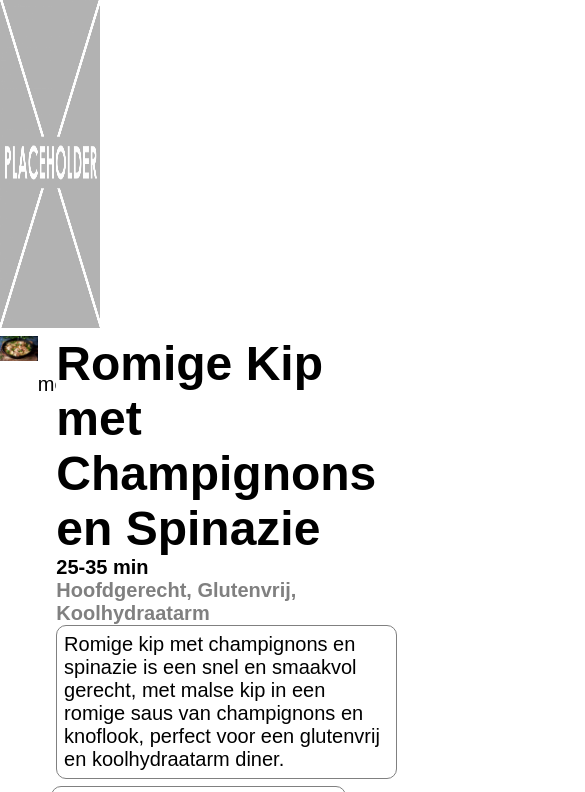
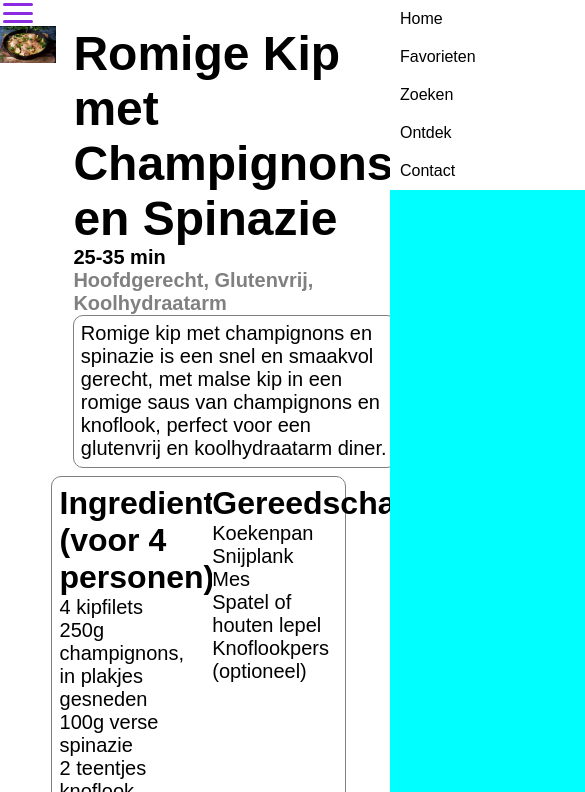
Before and after one commit to Tristan2002/Assignment-4.8Grid, a plain HTML site: page index.html in a window 390 px wide. Shown: the top 792 px of the page, 585 px wide, since content can reach past the window. Drawn offline with Linux system fonts and the light colour scheme.

Commit message:
css mobile nav

```diff
--- a/css/stylesheet.css
+++ b/css/stylesheet.css
@@ -23,34 +23,87 @@ body {
     'mainTag mainTag'
     'footerTag footerTag';
 }
+/* MENU TOGGLE */
+#menu-toggle {
+    display: none;
+}
+.hamburger {
+    position: relative;
+    display: inline-block;
+    width: 30px;
+    height: 20px;
+    cursor: pointer;
+    margin: 3px;
+}
+.hamburger span {
+    position: absolute;
+    left: 0;
+    right: 0;
+    height: 3px;
+    background-color: blueviolet;
+    border-radius: 3px;
+}
+.hamburger span:nth-child(1) {
+    top: 0;
+}
+.hamburger span:nth-child(2) {
+    top: 9px;
+}
+.hamburger span:nth-child(3) {
+    bottom: 0;
+}
+#menu-toggle:checked ~ .menu {
+    right: 0;
+}
 
 /* MAINMENU */
-#mainmenu {
+.menu {
+    position: absolute;
+    top: 0;
+    right: -300px;
+    width: 300px;
+    height: 100%;
+    background-color: aqua;
+    color: black;
+}
+.menu ul {
+    list-style-type: none;
+    padding: 0;
+    margin: 0;
+}
+.menu ul li {
+    padding: 10px;
+}
+.menu ul li a {
+    color: black;
+    text-decoration: none;
+}
+/* .menu {
     grid-area: navTag;
     margin: 0 0 2% 0;
 }
-#mainmenu > a {
+.menu > a {
     width: 20%;
     height: 100%;
     float: left;
 }
-#mainmenu > a > img {
+.menu > a > img {
     display: block;
     margin: auto;
     height: 100%;
 }
-#mainmenu > ul {
+.menu > ul {
     line-height: 7em;
     float: right;
     text-align: center;
     margin-right: 20px;
 }
-#mainmenu > ul > li {
+.menu > ul > li {
     display: inline;
     font-size: 20px;
     margin: 10px;
 }
-#mainmenu > ul > li > a {
+.menu > ul > li > a {
     text-decoration: none;
 }
 .nav {
@@ -67,7 +120,7 @@ body {
 }
 #contact:hover {
     color: lightgrey;
-}
+} */
 
 /* RECEPT ASIDE */
 #recipe_aside {
--- a/index.html
+++ b/index.html
@@ -12,10 +12,16 @@
     <title>Recept</title>
 </head>
 <body id="grid-container">
-    <nav id="mainmenu">
-        <a href="#">
+    <input type="checkbox" id="menu-toggle">
+    <label for="menu-toggle" class="hamburger">
+        <span></span>
+        <span></span>
+        <span></span>
+    </label>
+    <nav class="menu">
+        <!-- <a href="#">
             <img class="logo" src="img/x.png" alt="" title="" />
-        </a>
+        </a> -->
         <ul>
             <li><a href="#" class="nav">Home</a></li>
             <li><a href="blog.html" class="nav">Favorieten</a></li>
```
